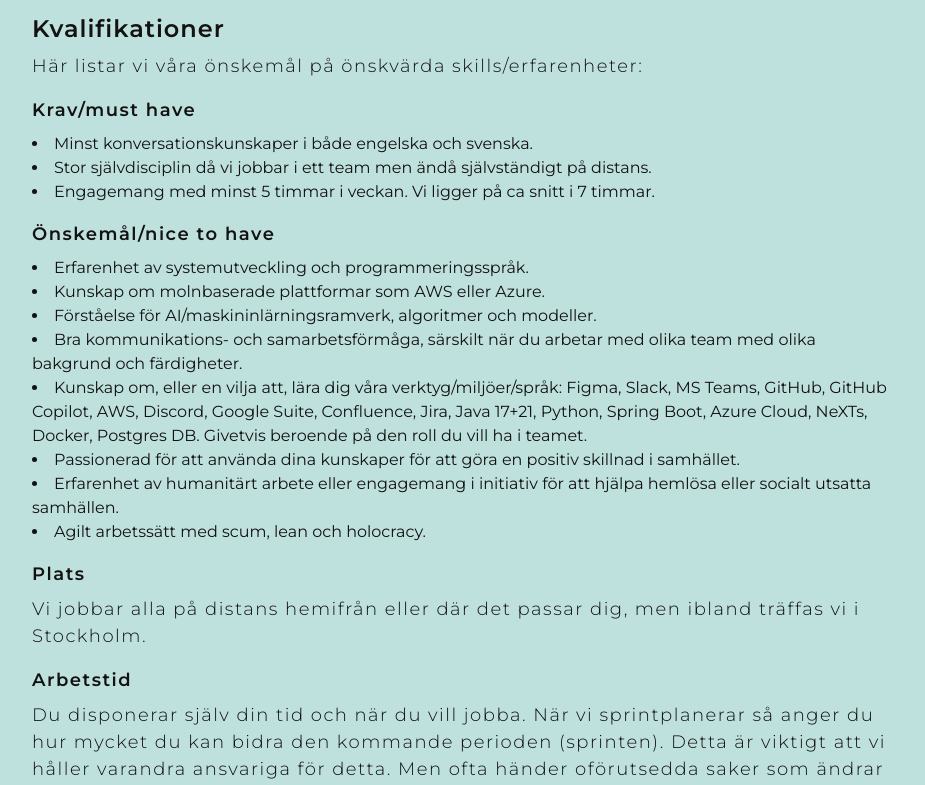
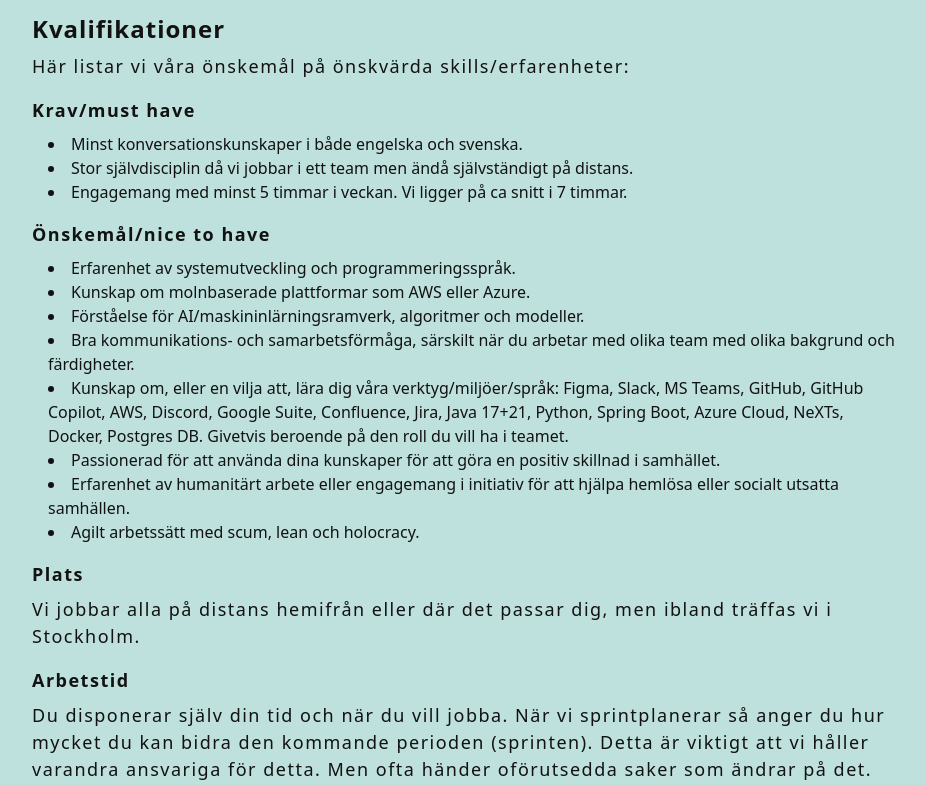
Before and after one commit to frykhamn/noqcms, a React (Vite) app: page /jobba-med-oss in a window 1280 px wide. Shown: the part 1040-1825 px from the top of the page, without its empty margins (176-1101 px from the left). Built offline with nearby package versions, Linux system fonts and the light colour scheme; no server answers.

Commit message:
uppdatering av kraven

```diff
--- a/src/pages/LandingPageComponent/LandingPageComponent.jsx
+++ b/src/pages/LandingPageComponent/LandingPageComponent.jsx
@@ -59,8 +59,11 @@ const Main = ({ videos }) => {
     <>
       <main>
         <InformationComponent></InformationComponent>
-        <News></News>
 
+
+        {/* <News></News>  */}
+
+        {/*
         {videos.map((video) => (
           <Video
             key={video.id}
@@ -70,7 +73,7 @@ const Main = ({ videos }) => {
             left={false}
           />
         ))}
-
+        */}
         <Team></Team>
       </main>
     </>
--- a/src/pages/LandingPageComponent/components/HeaderComponent.jsx
+++ b/src/pages/LandingPageComponent/components/HeaderComponent.jsx
@@ -39,6 +39,8 @@ const HeaderComponent = () => {
                 </div>
 
                 <div className="flex flex-col md:flex-row gap-4">
+
+                  {/*
                     <Link to={"/partner"}>
                         <BigButton variant={"primary"} title={"Bli Partner"}>
                         </BigButton>
@@ -52,6 +54,7 @@ const HeaderComponent = () => {
                         <BigButton variant={"secondary"} title={"Bli Teammedlem"}>
                         </BigButton>
                     </a>
+                */}
                 </div>
 
 
--- a/src/pages/LandingPageComponent/components/InformationComponent.jsx
+++ b/src/pages/LandingPageComponent/components/InformationComponent.jsx
@@ -38,7 +38,8 @@ export default function InformationComponent() {
             <div key={item.id} className="mb-8">
               <h3 className="font-semibold mb-8">{item.title}</h3>
               <p className="pb-6 mb-4">{item.text}</p>
-              <SmallButtonComponent title={item.title}></SmallButtonComponent>
+              {/* <SmallButtonComponent title={item.title}></SmallButtonComponent> */}
+
             </div>
           ))}
         </div>
--- a/src/pages/LandingPageComponent/components/JobbaMedOssPage.jsx
+++ b/src/pages/LandingPageComponent/components/JobbaMedOssPage.jsx
@@ -1,11 +1,10 @@
 // JobbaMedOssPage.js
 import 'tailwindcss/tailwind.css';
 import FooterComponent from "./FooterComponent";
+
 const JobbaMedOssPage = () => {
-
-
   return (
-    <div className="bg-bkg-light">
+    <div className="bg-bkg-light font-sans">
       <img
         className="w-full h-auto"
         src="/src/assets/images/3pwolvay.bmp"
@@ -22,7 +21,7 @@ const JobbaMedOssPage = () => {
         <p className="mb-4">Här listar vi våra önskemål på önskvärda skills/erfarenheter:</p>
         <div className="mb-4">
           <h3 className="text-lg font-bold mb-2">Krav/must have</h3>
-        <ul className="list-disc list-inside">
+          <ul className="list-disc list-inside ml-4">
             <li>Minst konversationskunskaper i både engelska och svenska.</li>
             <li>Stor självdisciplin då vi jobbar i ett team men ändå självständigt på distans.</li>
             <li>Engagemang med minst 5 timmar i veckan. Vi ligger på ca snitt i 7 timmar.</li>
@@ -30,7 +29,7 @@ const JobbaMedOssPage = () => {
         </div>
         <div className="mb-4">
           <h3 className="text-lg font-bold mb-2">Önskemål/nice to have</h3>
-        <ul className="list-disc list-inside">
+          <ul className="list-disc list-inside ml-4">
             <li>Erfarenhet av systemutveckling och programmeringsspråk.</li>
             <li>Kunskap om molnbaserade plattformar som AWS eller Azure.</li>
             <li>Förståelse för AI/maskininlärningsramverk, algoritmer och modeller.</li>
@@ -41,6 +40,7 @@ const JobbaMedOssPage = () => {
             <li>Agilt arbetssätt med scum, lean och holocracy.</li>
           </ul>
         </div>
+
         <div className="mb-4">
           <h3 className="text-lg font-bold mb-2">Plats</h3>
           <p>Vi jobbar alla på distans hemifrån eller där det passar dig, men ibland träffas vi i Stockholm.</p>
@@ -69,7 +69,6 @@ const JobbaMedOssPage = () => {
       </div>
       <FooterComponent />
     </div>
-
   )
 };
 
--- a/src/pages/LandingPageComponent/components/Navbar.jsx
+++ b/src/pages/LandingPageComponent/components/Navbar.jsx
@@ -40,10 +40,12 @@ const Navbar = () => {
               >
                 Jobba med oss
               </Link>
+              {/*
               <a
                 href="#"
                 className="text-acc-blue inline-flex items-center px-1 pt-1 border-b-2 border-transparent text-sm font-medium leading-5 hover:text-gray-700 hover:border-gray-300 focus:outline-none focus:text-gray-700 focus:border-gray-300 transition duration-150 ease-in-out"
               >
+
                 Om Oss
               </a>
               <a
@@ -51,7 +53,9 @@ const Navbar = () => {
                 className="text-acc-blue inline-flex items-center px-1 pt-1 border-b-2 border-transparent text-sm font-medium leading-5 hover:text-gray-700 hover:border-gray-300 focus:outline-none focus:text-gray-700 focus:border-gray-300 transition duration-150 ease-in-out"
               >
                 Teamet
-              </a>
+
+            </a>
+                          */}
             </div>
 
             <Link to="/loginCms" className="flex items-center justify-center">
```
Also changed, not shown: src/pages/LandingPageComponent/components/Team.jsx (+6 -2 lines). Lines whose indentation alone changed are shown as unchanged.
